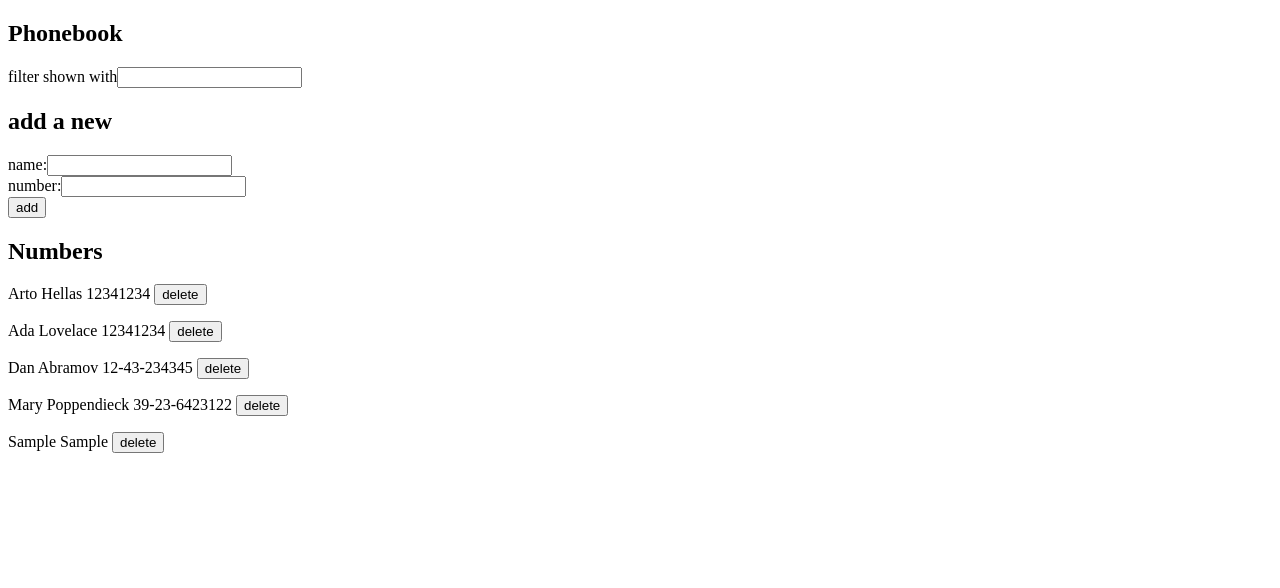
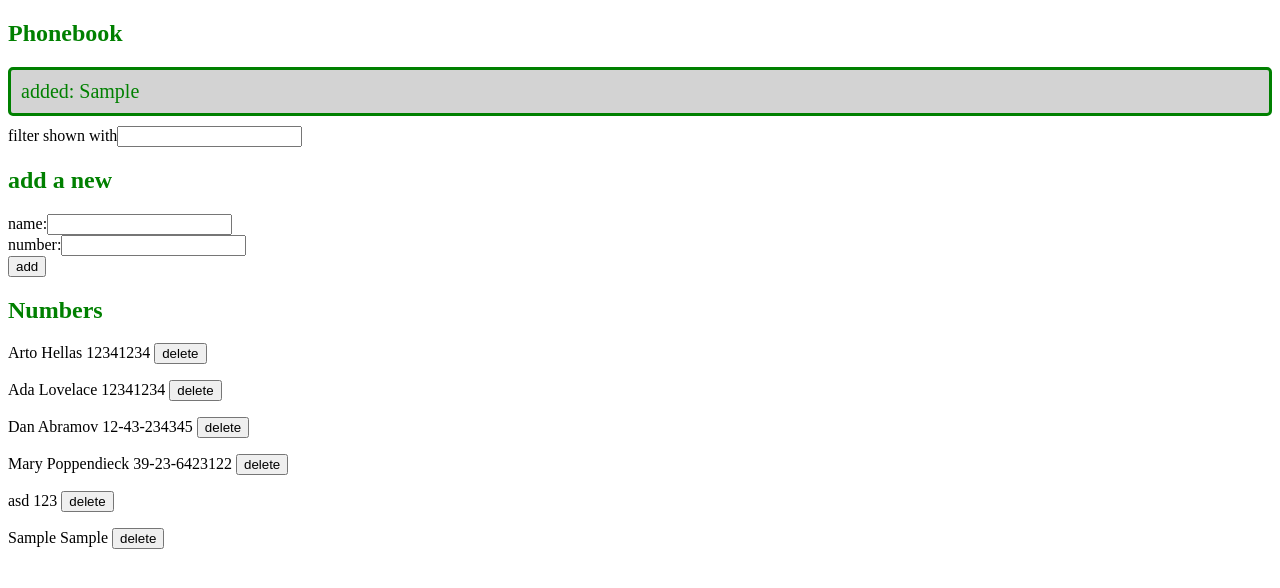
Before and after one commit to Iksu1234/FullStackOpen, a React (Vite) app in the folder part2/2.6_thephonebook/: page / in a window 1280 px wide. Both pictures are taken after typing "Sample", "Sample" into the empty fields and a click on the button "add". Shown: the top 588 px of the page. Built offline with nearby package versions, Linux system fonts and the light colour scheme; no server answers; data requests are answered from the project's data file.

Commit message:
Completed 2.16 step 11

```diff
--- a/part2/2.6_thephonebook/db.json
+++ b/part2/2.6_thephonebook/db.json
@@ -19,6 +19,11 @@
       "name": "Mary Poppendieck",
       "number": "39-23-6423122",
       "id": "4"
+    },
+    {
+      "name": "asd",
+      "number": "123",
+      "id": "5"
     }
   ],
   "$schema": "./node_modules/json-server/schema.json"
--- a/part2/2.6_thephonebook/src/App.jsx
+++ b/part2/2.6_thephonebook/src/App.jsx
@@ -1,60 +1,10 @@
 import { useState, useEffect } from 'react'
 import axios from 'axios'
 import personService from './services/persons'
-
-const Filter = ({searchField, onChange}) => {
-  return(
-    <>
-    <div>filter shown with
-      <input value={searchField} onChange={onChange}/>
-    </div>
-    </>
-  )
-}
-
-const PersonForm = ({addPerson, newName, newNumber, handleNameChange, handleNumberChange}) => {
-  return(
-    <>
-    <form onSubmit={addPerson}>
-        <div>
-          name:
-          <input value={newName} onChange={handleNameChange}/>
-        </div>
-        <div>
-          number:
-          <input value={newNumber} onChange={handleNumberChange}/>
-        </div>
-        <div>
-          <button type="submit">add</button>
-        </div>
-    </form>
-    </>
-  )
-}
-
-const Persons = ({searchResults, onDelete}) => {
-  return(
-    <>
-      {searchResults.map(person =>
-      <Person key={person.id} person={person} onDelete={onDelete}></Person>
-      )}
-    </>
-  )
-}
-
-const Person = ({person, onDelete}) => {
-
-  const handleDeleteClick = (event) => {
-    event.preventDefault()
-    onDelete(person)
-  }
-
-  return(
-    <>
-    <p key={person.id}>{person.name} {person.number} <button onClick={handleDeleteClick}>delete</button></p>
-    </>
-  )
-}
+import Filter from './components/Filter'
+import Persons from './components/Persons'
+import PersonForm from './components/PersonForm'
+import Notification from './components/Notification'
 
 const App = () => {
   const [persons, setPersons] = useState([])
@@ -62,6 +12,7 @@ const App = () => {
   const [newNumber, setNewNumber] = useState('')
   const [searchField, setSearchField] = useState('')
   const [searchResults, setSearchResults] = useState([])
+  const [notificationMessage, setNotificationMessage] = useState(null)
 
   useEffect(() => {
   console.log('get')
@@ -96,6 +47,14 @@ const App = () => {
         console.log("response: ", returnedPerson);
       })
     setSearchResults(persons.concat(newPerson))
+
+    setNotificationMessage(
+    `added: ${newName}`
+    )
+    setTimeout(() => {
+      setNotificationMessage(null)
+    }, 3000)
+
     }
     else {
 
@@ -128,6 +87,14 @@ const App = () => {
           setSearchResults(newPersons)
           setNewName('')
           setNewNumber('')
+
+          setNotificationMessage(
+            `edited: ${newName}`
+          )
+          setTimeout(() => {
+            setNotificationMessage(null)
+          }, 3000)
+
         }})}
 
       else{
@@ -203,6 +170,7 @@ const App = () => {
   return (
     <div>
       <h2>Phonebook</h2>
+      <Notification message={notificationMessage}></Notification>
       <Filter searchField={searchField} onChange={handleSearchChange}/>
       <h2>add a new</h2>
       <PersonForm addPerson={addPerson} newName={newName} newNumber={newNumber}
--- /dev/null
+++ b/part2/2.6_thephonebook/src/components/Filter.jsx
@@ -0,0 +1,11 @@
+const Filter = ({searchField, onChange}) => {
+  return(
+    <>
+    <div>filter shown with
+      <input value={searchField} onChange={onChange}/>
+    </div>
+    </>
+  )
+}
+
+export default Filter
--- /dev/null
+++ b/part2/2.6_thephonebook/src/components/Notification.jsx
@@ -0,0 +1,13 @@
+const Notification = ({ message }) => {
+  if (message === null) {
+    return null
+  }
+
+  return (
+    <div className="error">
+      {message}
+    </div>
+  )
+}
+
+export default Notification
--- /dev/null
+++ b/part2/2.6_thephonebook/src/components/Person.jsx
@@ -0,0 +1,15 @@
+const Person = ({person, onDelete}) => {
+
+  const handleDeleteClick = (event) => {
+    event.preventDefault()
+    onDelete(person)
+  }
+
+  return(
+    <>
+    <p key={person.id}>{person.name} {person.number} <button onClick={handleDeleteClick}>delete</button></p>
+    </>
+  )
+}
+
+export default Person
--- /dev/null
+++ b/part2/2.6_thephonebook/src/components/PersonForm.jsx
@@ -0,0 +1,21 @@
+const PersonForm = ({addPerson, newName, newNumber, handleNameChange, handleNumberChange}) => {
+  return(
+    <>
+    <form onSubmit={addPerson}>
+        <div>
+          name:
+          <input value={newName} onChange={handleNameChange}/>
+        </div>
+        <div>
+          number:
+          <input value={newNumber} onChange={handleNumberChange}/>
+        </div>
+        <div>
+          <button type="submit">add</button>
+        </div>
+    </form>
+    </>
+  )
+}
+
+export default PersonForm
--- /dev/null
+++ b/part2/2.6_thephonebook/src/components/Persons.jsx
@@ -0,0 +1,12 @@
+import Person from './Person'
+
+const Persons = ({searchResults, onDelete}) => {
+  return(
+    <>
+      {searchResults.map(person =>
+      <Person key={person.id} person={person} onDelete={onDelete}></Person>
+      )}
+    </>
+  )
+}
+export default Persons
--- /dev/null
+++ b/part2/2.6_thephonebook/src/index.css
@@ -0,0 +1,13 @@
+h2 {
+  color: green;
+}
+
+.error {
+  color: green;
+  background: lightgrey;
+  font-size: 20px;
+  border-style: solid;
+  border-radius: 5px;
+  padding: 10px;
+  margin-bottom: 10px;
+}
--- a/part2/2.6_thephonebook/src/main.jsx
+++ b/part2/2.6_thephonebook/src/main.jsx
@@ -1,6 +1,7 @@
 import { StrictMode } from 'react'
 import { createRoot } from 'react-dom/client'
 import App from './App.jsx'
+import './index.css'
 
 createRoot(document.getElementById('root')).render(
   <StrictMode>
```
